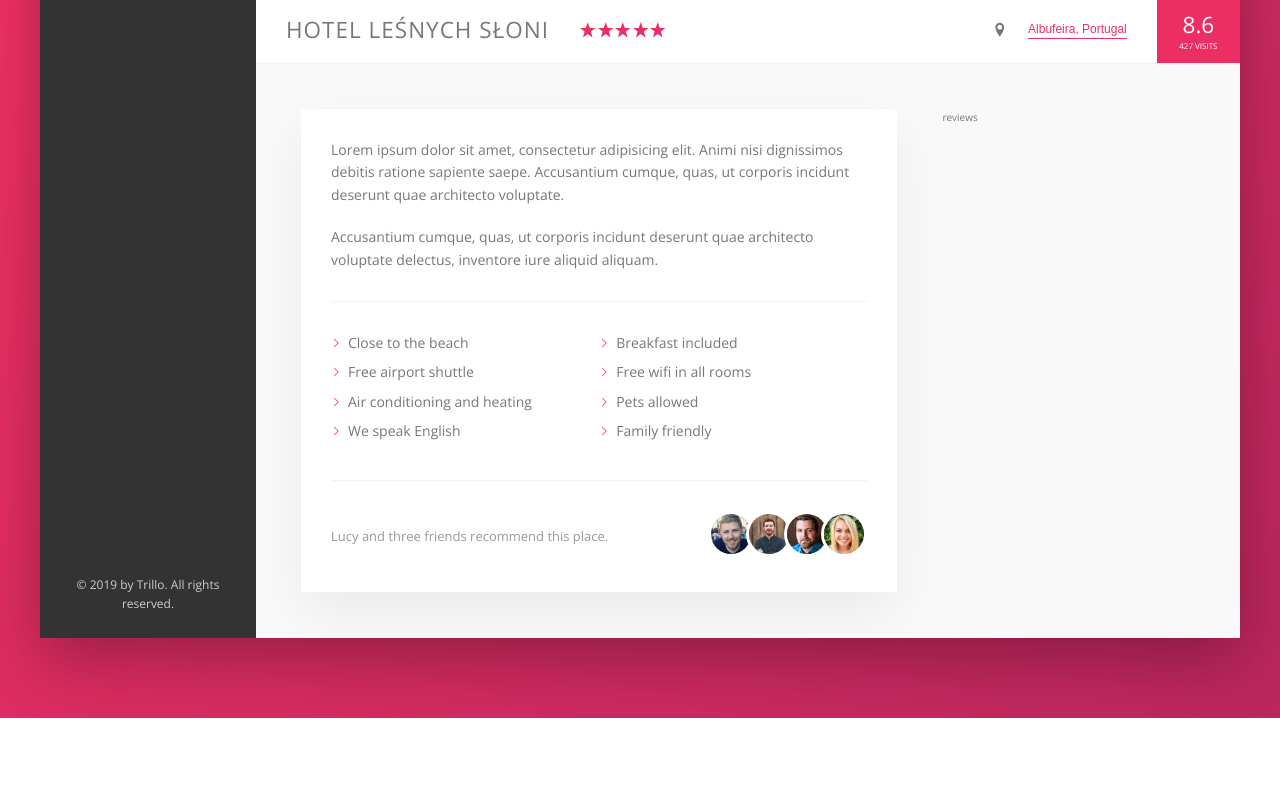
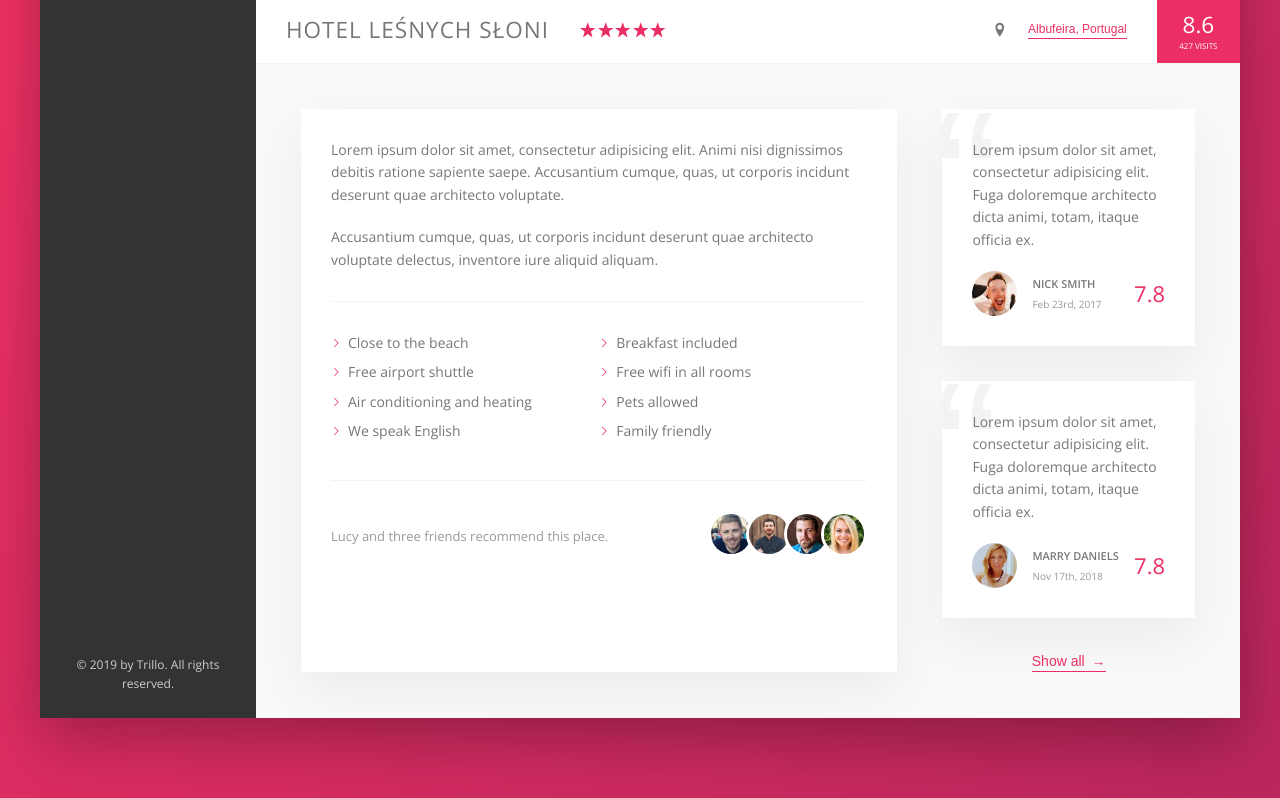
Before and after one commit to Qurbachi/TrilloApp, a website: page index.html in a window 1280 px wide. Shown: the part 543-1341 px from the top of the page. Before the commit the page ends 1261 px from the top, so only its background shows below. Drawn offline with nearby package versions, Linux system fonts and the light colour scheme.

Commit message:
Styles useres-reviews section

```diff
--- a/index.html
+++ b/index.html
@@ -158,7 +158,35 @@
                   </div>
                 </div>
                 <div class="users-reviews">
-                  reviews
+                  <figure class="review">
+                    <blockquote class="review__text">
+                      Lorem ipsum dolor sit amet, consectetur adipisicing elit. Fuga doloremque architecto dicta animi, totam, itaque officia ex.
+                    </blockquote>
+                    <figcaption class="review__user">
+                      <img src="img/user-1.jpg" alt="Photo of the user" class="review__photo">
+                      <div class="review__user-box">
+                        <p class="review__user-name">Nick Smith</p>
+                        <p class="review__user-date">Feb 23rd, 2017</p>
+                      </div>
+                      <div class="review__rating">7.8</div>
+                    </figcaption>
+                  </figure>
+
+                  <figure class="review">
+                    <blockquote class="review__text">
+                      Lorem ipsum dolor sit amet, consectetur adipisicing elit. Fuga doloremque architecto dicta animi, totam, itaque officia ex.
+                    </blockquote>
+                    <figcaption class="review__user">
+                      <img src="img/user-2.jpg" alt="Photo of the user" class="review__photo">
+                      <div class="review__user-box">
+                        <p class="review__user-name">Marry Daniels</p>
+                        <p class="review__user-date">Nov 17th, 2018</p>
+                      </div>
+                      <div class="review__rating">7.8</div>
+                    </figcaption>
+                  </figure>
+
+                  <button class="btn-inline">Show all <span>&rarr;</span></button>
                 </div>
               </div>
             </main>
--- a/sass/components.scss
+++ b/sass/components.scss
@@ -260,8 +260,17 @@
     background-color: transparent;
     transition: all .2s;
 
+    span {
+      margin-left: 3px;
+      transition: margin-left .2s;
+    }
+
     &:hover {
       color: var(--color-grey-dark-1);
+
+      span {
+        margin-left: 8px;
+      }
     }
 
     &:focus {
@@ -338,6 +347,68 @@
     }
   }
 
+  ////////////REVIEWS
+  .review {
+    background-color: #fff;
+    margin-bottom: 3.5rem;
+    box-shadow: var(--color-shadow-light);
+    padding: 3rem;
+    position: relative;
+    overflow: hidden;
+
+    &__text {
+      margin-bottom: 2rem;
+      z-index: 10;
+      position: relative;
+    }
+
+    &__user {
+      display: flex;
+      align-items: center;
+    }
+
+    &__photo {
+      width: 4.5rem;
+      height: 4.5rem;
+      border-radius: 50%;
+      margin-right: 1.5rem;
+    }
+
+    &__user-box {
+      margin-right: auto;
+    }
+
+    &__user-name {
+      font-size: 1.1rem;
+      font-weight: 600;
+      text-transform: uppercase;
+      margin-bottom: .4rem;
+    }
+
+    &__user-date {
+      font-size: 1rem;
+      color: var(--color-grey-dark-3);
+    }
+
+    &__rating {
+      color: var(--color-primary);
+      font-weight: 300;
+      font-size: 2.2rem;
+    }
+
+    &::before {
+      content: "\201C";
+      position: absolute;
+      top: -2.75rem;
+      left: -1rem;
+      font-size: 20rem;
+      color: var(--color-grey-light-2);
+      font-family: sans-serif;
+      line-height: 1;
+      z-index: 1;
+    }
+  }
+
   //////////////////ANIMATIONS
   @keyframes pulsate {
     0% {
--- a/sass/layout.scss
+++ b/sass/layout.scss
@@ -37,10 +37,10 @@
   padding: 4.5rem;
   background-color: var(--color-grey-light-1);
   border-bottom: var(--line);
+  font-size: 1.4rem;
 }
 
 .description {
-  font-size: 1.4rem;
   background-color: #fff;
   flex: 0 0 60%;
   margin-right: 4.5rem;
@@ -48,7 +48,10 @@
   box-shadow: var(--color-shadow-light);
 }
 
-.users-review {
-  background-color: yellowgreen;
+.users-reviews {
   flex: 1;
+  display: flex;
+  flex-direction: column;
+  align-items: center;
+  justify-content: center;
 }
```
Also changed, not shown: css/style.css.
